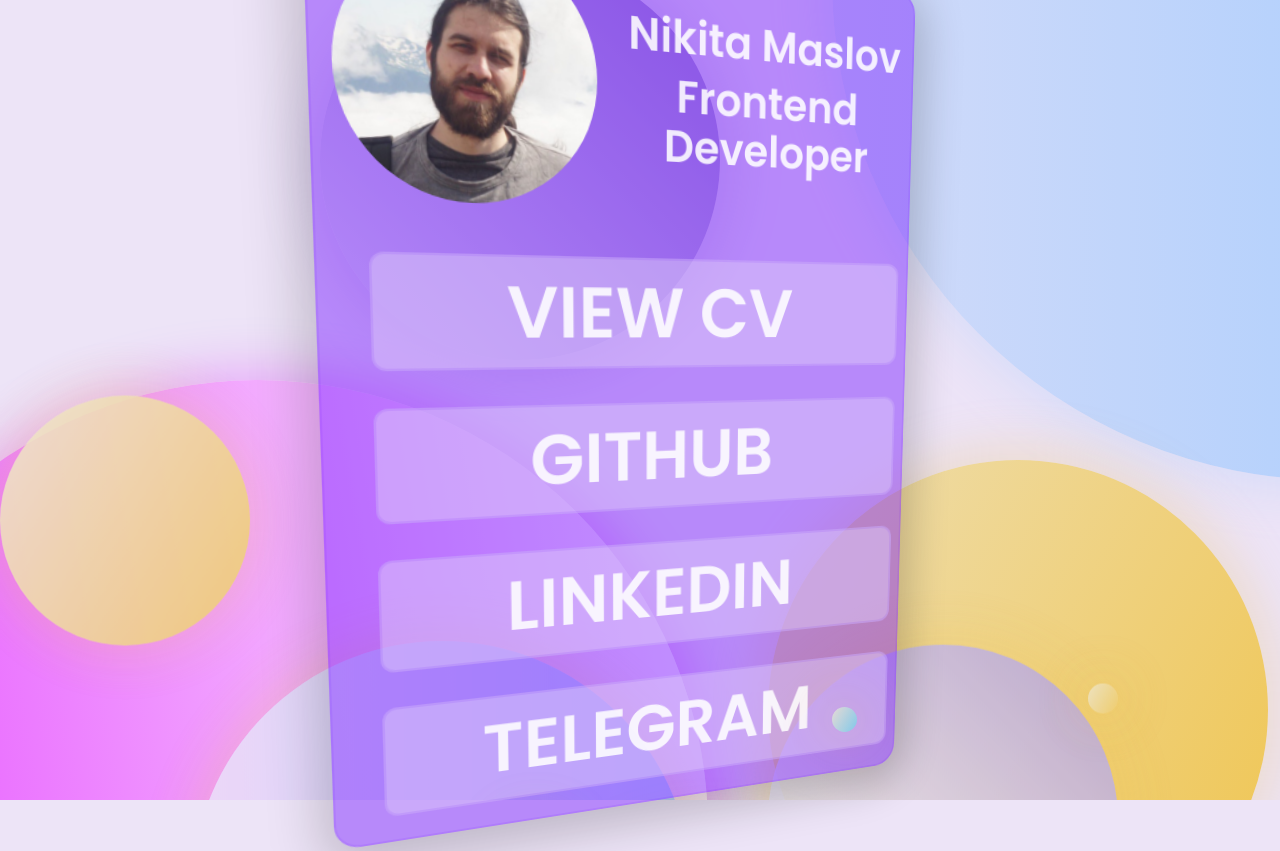
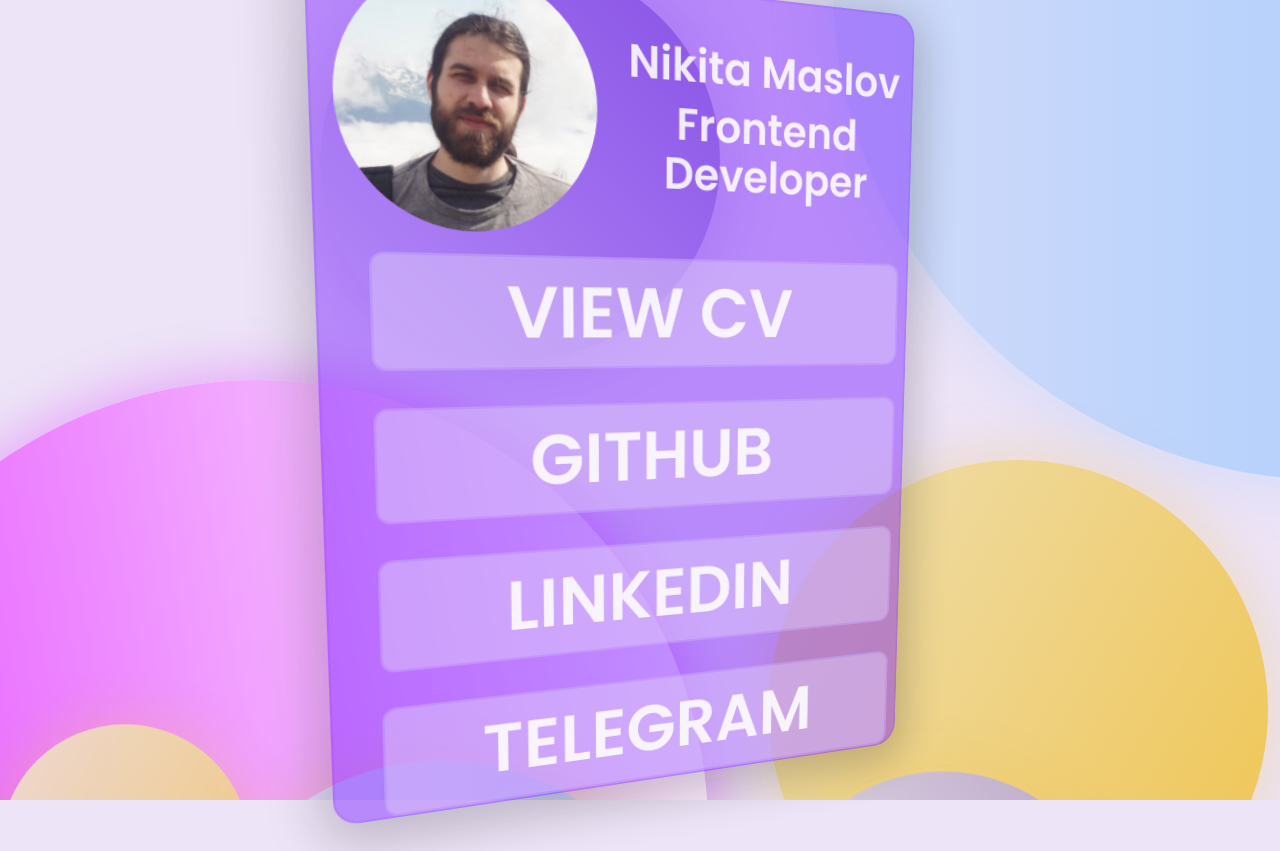
Before and after one commit to maslomeister/bio-links, a React (Vite) app: page / in a window 1280 px wide. After the commit the page ends 827 px from the top, so only its background shows below. Built offline with nearby package versions, Linux system fonts and the light colour scheme.

Commit message:
styles: fix for tall screens

```diff
--- a/src/components/app/app.module.css
+++ b/src/components/app/app.module.css
@@ -4,7 +4,6 @@
   position: absolute;
   top: 0;
   left: 0;
-  /* overflow: hidden; */
 }
 
 .area {
@@ -205,7 +204,7 @@
   z-index: 0;
 }
 
-@media screen and (min-width: 300px) {
+@media screen and (min-width: 250px) {
   .circles li:nth-child(1) {
     left: 65%;
     bottom: 40%;
@@ -279,7 +278,7 @@
 
 @keyframes animate {
   0% {
-    transform: translateY(0);
+    transform: translateY(0%);
     opacity: 0.8;
   }
 
@@ -288,7 +287,43 @@
   }
 
   100% {
-    transform: translateY(-1800px);
+    transform: translateY(-120%);
     opacity: 0.5;
   }
 }
+
+/* @media screen and (max-height: 1000px) {
+  @keyframes animate {
+    0% {
+      transform: translateY(0);
+      opacity: 0.8;
+    }
+
+    50% {
+      opacity: 1;
+    }
+
+    100% {
+      transform: translateY(-100%);
+      opacity: 0.5;
+    }
+  }
+}
+
+@media screen and (max-height: 2560px) {
+  @keyframes animate {
+    0% {
+      transform: translateY(0);
+      opacity: 0.8;
+    }
+
+    50% {
+      opacity: 1;
+    }
+
+    100% {
+      transform: translateY(-2700px);
+      opacity: 0.5;
+    }
+  }
+} */
--- a/src/components/card/card.module.css
+++ b/src/components/card/card.module.css
@@ -56,7 +56,6 @@
   flex-direction: column;
   justify-content: center;
   align-items: center;
-  padding: 36px 24px;
   transform: translateZ(250px);
 }
 
@@ -80,7 +79,7 @@
   }
 }
 
-@media screen and (min-width: 300px) {
+@media screen and (min-width: 250px) {
   .card {
     width: 100%;
     max-width: 600px;
@@ -88,6 +87,19 @@
 
   .links {
     gap: 24px;
+    padding: 12px 0px;
+  }
+}
+
+@media screen and (min-width: 360px) {
+  .card {
+    width: 100%;
+    max-width: 600px;
+  }
+
+  .links {
+    gap: 24px;
+    padding: 12px 24px;
   }
 }
 
```
